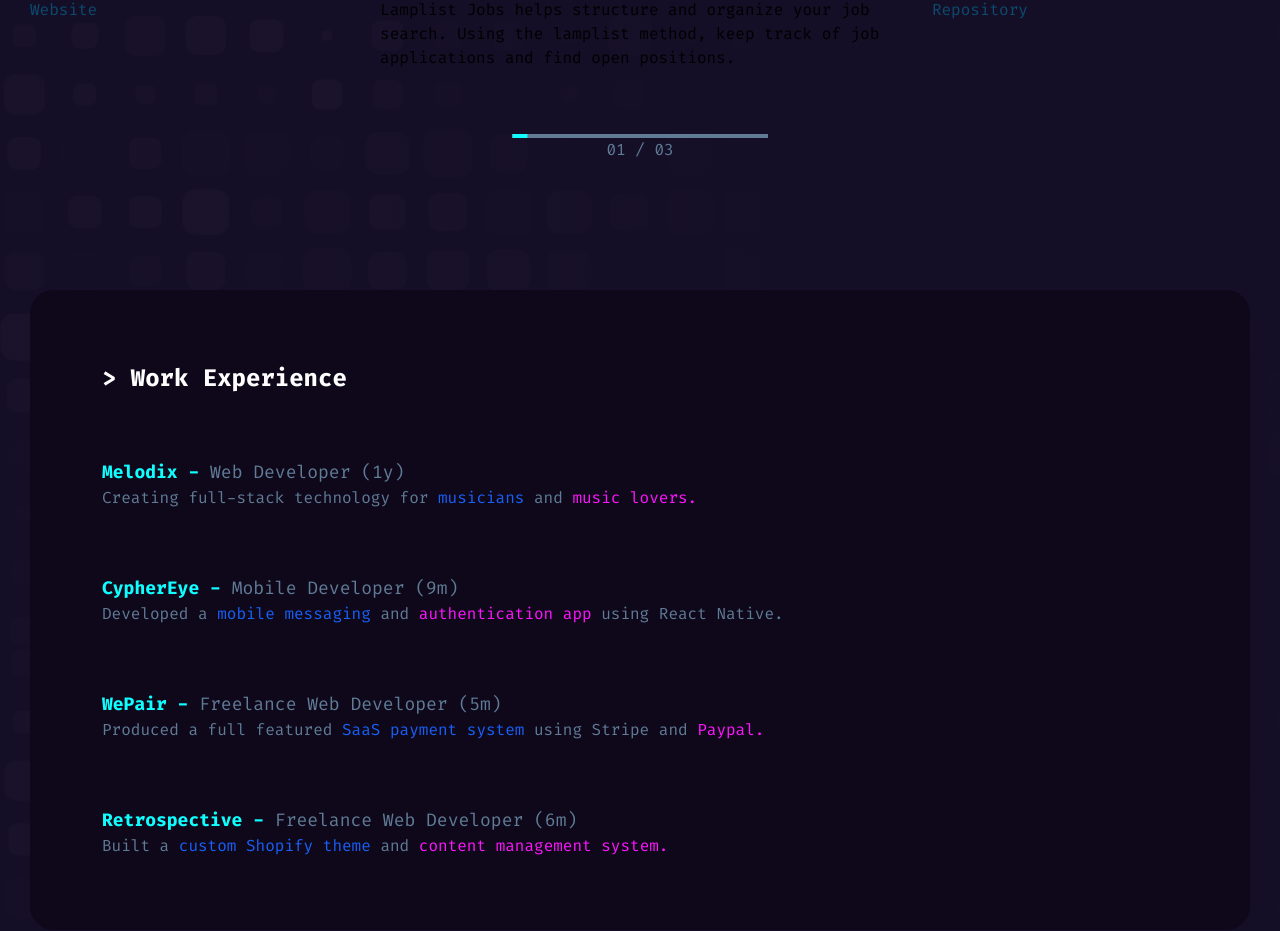
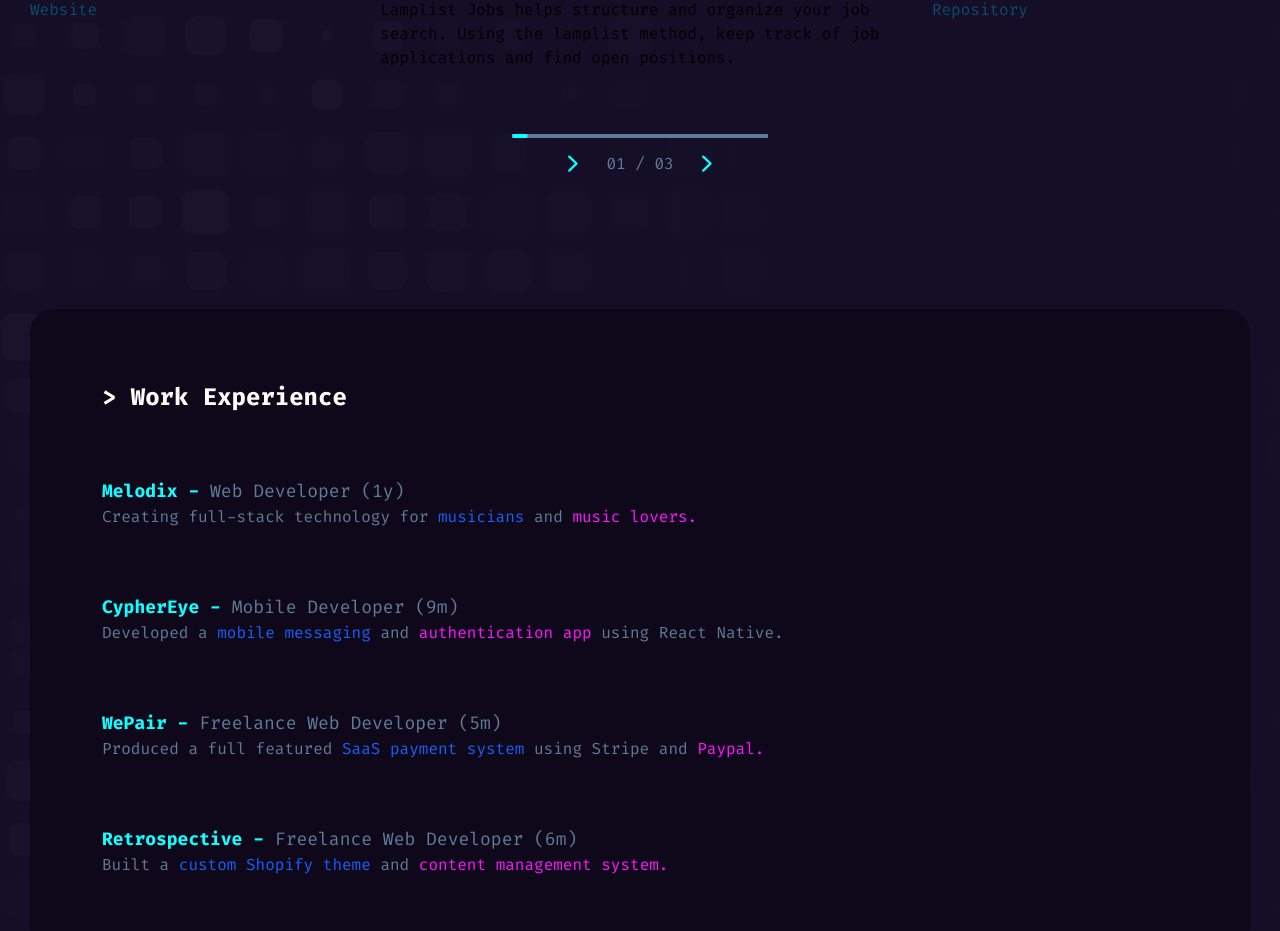
Before and after one commit to nbur4556/svkit-portfolio, a SvelteKit app: page / in a window 1280 px wide. Shown: the part 1338-2269 px from the top of the page. Built offline with nearby package versions, Linux system fonts and the light colour scheme.

Commit message:
add optional arrow button controls

```diff
--- a/src/components/ProjectSelector.svelte
+++ b/src/components/ProjectSelector.svelte
@@ -1,11 +1,20 @@
 <script lang="ts">
   import { createEventDispatcher } from "svelte";
+
+  import Chevron from "../components/SVG/Chevron.svelte";
 
   export let count: number;
 
   const dispatch = createEventDispatcher();
 
   let selected: number = 1;
+
+  const stepSelected = (step: number) => {
+    if(selected + step > 0 && selected + step <= count) {
+      selected += step;
+      handleUpdate();
+    }
+  }
 
   const handleUpdate = () => {
     dispatch("update", {
@@ -17,7 +26,7 @@
   $: displayCount = count < 10 ? `0${count}` : count;
 </script>
 
-<section class="flex flex-col items-center">
+<section class="flex flex-col items-center gap-xxs">
   <input
     class="appearance-none h-4px w-xl bg-body accent accent-accent1-400 overflow-hidden cursor-pointer"
     type="range"
@@ -26,5 +35,9 @@
     max={count}
     on:change={handleUpdate}
   />
-  <p class="text-body">{displaySelected} / {displayCount}</p>
+  <div class="flex flex-row items-center gap-xs">
+    <button on:click={() => stepSelected(-1)}><Chevron fill="#0FFEFF" direction={-1} /></button>
+    <p class="text-body">{displaySelected} / {displayCount}</p>
+    <button on:click={() => stepSelected(1)}><Chevron fill="#0FFEFF" /></button>
+  </div>
 </section>
--- /dev/null
+++ b/src/components/SVG/Chevron.svelte
@@ -0,0 +1,11 @@
+<script lang="ts">
+  export let fill: string = "white";
+  export let direction: number = 1;
+</script>
+
+<svg class={`scale-x-[${direction}]`} width="34" height="35" viewBox="0 0 34 35" fill="none" xmlns="http://www.w3.org/2000/svg">
+  <path
+    d="M21.6434 17.6146C21.6434 17.9238 21.5309 18.2049 21.3061 18.4297L13.998 25.4568C13.5482 25.8784 12.8455 25.8784 12.3958 25.4286C11.9742 24.9789 11.9742 24.2762 12.4239 23.8265L18.8888 17.6146L12.4239 11.4027C11.9742 10.981 11.9742 10.2502 12.3958 9.80051C12.8174 9.35078 13.5482 9.35082 13.998 9.77245L21.3061 16.7994C21.5309 17.0243 21.6434 17.3054 21.6434 17.6146Z"
+    fill={fill}
+  />
+</svg>
```
